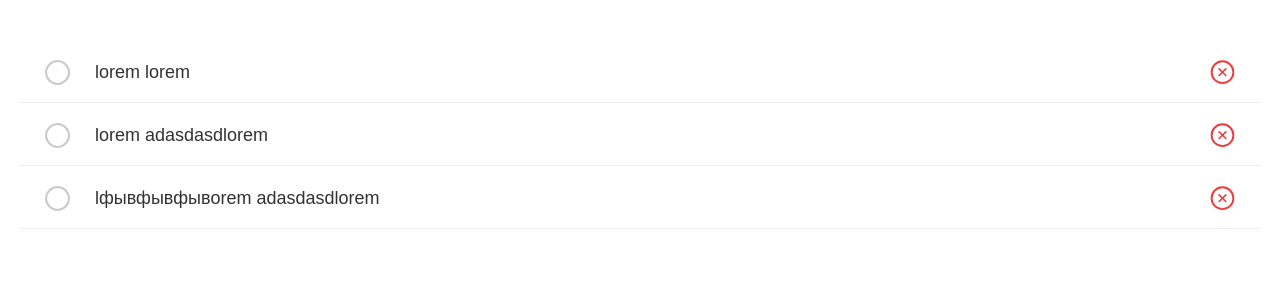
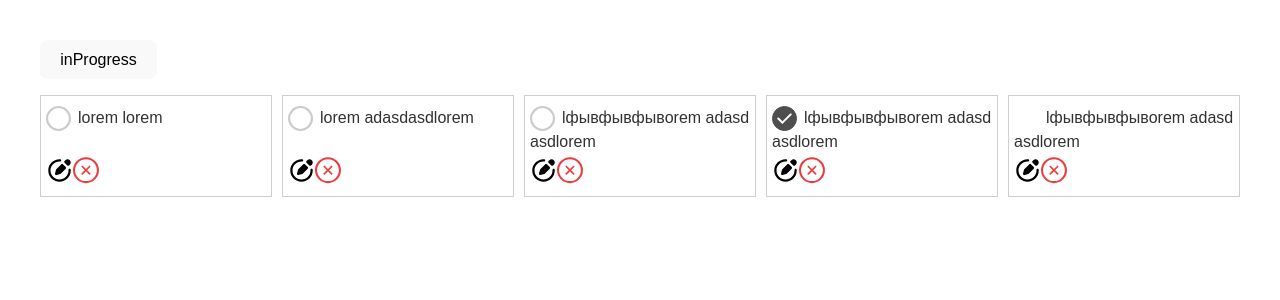
Before and after one commit to MrTussa/ReactTodo, a React (Vite) app: page / in a window 1280 px wide. Shown: the top 300 px of the page. Built offline with nearby package versions, Linux system fonts and the light colour scheme.

Commit message:
Added: ListFilter

```diff
--- a/src/App.jsx
+++ b/src/App.jsx
@@ -1,6 +1,6 @@
 import "./App.css";
-import { NewItem, List } from "./components";
-import { useState } from "react";
+import { NewItem, List, ListNav } from "./components";
+import { useState, useRef, useEffect } from "react";
 function App() {
   const startData = [
     {
@@ -21,19 +21,99 @@ function App() {
       text: "lфывфывфывorem adasdasdlorem",
       state: "unchecked",
     },
+    {
+      id: 3,
+      category: "Work",
+      text: "lфывфывфывorem adasdasdlorem",
+      state: "checked",
+    },
+    {
+      id: 4,
+      category: "Work",
+      text: "lфывфывфывorem adasdasdlorem",
+      state: "removed",
+    },
   ];
-
   const [category, setCategory] = useState("");
   const [currCategory, setCurrCategory] = useState("");
-  const [state, setState] = useState("unchecked");
   const [data, setData] = useState(startData);
+  const [filteredData, setFilteredData] = useState(data);
+  //DropdownList
+  const [list, setList] = useState([
+    {
+      id: 0,
+      value: "completed",
+      checked: false,
+    },
+    {
+      id: 1,
+      value: "inProgress",
+      checked: true,
+    },
+    {
+      id: 2,
+      value: "removed",
+      checked: false,
+    },
+  ]);
+  const dropdownRef = useRef(null)
+
+  const [open, setOpen] = useState(false)
+  const currentType = list.filter(item => item.checked)[0].value
+  const onClickItem = (id) => {
+		const newArray = list.map(item => {
+
+			return item.id === id
+				? { ...item, checked: !item.checked }
+				: { ...item, checked: false } //TODO: Исправить повторный клик на checked !!!ВЫЗЫВАЕТ ОШИБКИ
+		})
+		setList(newArray)
+    filterState(newArray)
+		// setOpen(false)
+	}
+  const dropdownHandler = () => {
+		setOpen(prev => {
+			return !prev
+		})
+	}
+  const handleClickOutside = event => {
+		if (dropdownRef.current && !dropdownRef.current.contains(event.target)) {
+			setOpen(false)
+		}
+	}
+  useEffect(() => {
+		document.addEventListener('mousedown', handleClickOutside)
+		return () => {
+			document.removeEventListener('mousedown', handleClickOutside)
+		}
+	}, [open])
+  //DropdownList
+
+  //filter state
+
+  const filterState = (newArray) => {
+    let  value  = newArray.filter(item => item.checked)[0].value
+    switch(value) {
+      case "inProgress":
+        value = "unchecked"
+        break
+      case "completed":
+        value = "checked"
+        break
+    }
+    const newData = data.filter(item => item.state === value)
+    setFilteredData(newData)
+  }
+
+  //filter state
   const inputChange = (e) => {
     const {
       value,
       dataset: { index },
     } = e.target;
     const objIndex = data.findIndex((obj) => obj.id == index);
-    const newData = data.map((obj) =>  obj.id === objIndex ?{ ...obj, text: value } : obj
+    const newData = data.map((obj) =>
+      obj.id === objIndex ? { ...obj, text: value } : obj
     );
     setData(newData);
   };
@@ -42,33 +122,35 @@ function App() {
       dataset: { index },
     } = e.target;
     const objIndex = data.findIndex((obj) => obj.id == index);
-    const newData = data.map((obj) => {
-      if (obj.id === objIndex && obj.state === "unchecked") {
-          return { ...obj, state: "checked" };
-      } else if (obj.id === objIndex && obj.state === "create") {
-          return { ...obj, state: "unchecked" };
-      }
-      return obj;
-    });
-    console.log(newData);
-
+    const newData = data.map((obj) =>
+      obj.id === objIndex && obj.state === "unchecked"
+        ? { ...obj, state: "checked" }
+        : obj
+    );
+    setData(newData);
+    filterState(list)
+  };
+  const deleteTodo = (e) => {
+    const {
+      dataset: { index },
+    } = e.target;
+    const newData = data.filter((obj) => obj.id != index);
     setData(newData);
   };
-  const deleteTodo = (e) => {
-  const {dataset: {index}} = e.target
-  console.log(index);
-  const newData = data.filter((obj) => obj.id != index)
-    // setData((current) =>
-    //   current.filter((obj) => obj.id !== index)
-    // );
-    console.log(newData);
-    setData(newData)
-  }
   return (
     <>
       <div className="container">
+        <ListNav
+          selected={currentType}
+          open={open}
+          onClickItem={onClickItem}
+          onClick={dropdownHandler}
+          dref={dropdownRef}
+          array={list}
+          filter={filterState}
+        />
         <List
-          data={data}
+          data={filteredData}
           inputChange={inputChange}
           onClickState={changeStateHandler}
           deleteTodo={deleteTodo}
--- a/src/components/List/List.module.css
+++ b/src/components/List/List.module.css
@@ -1,13 +1,28 @@
+/* .list {
+    margin: 0 -20px;
+    padding: 0;
+    width: 100%;
+    list-style-type: none;
+} */
+/* .listItem {
+    padding: 15px 20px 5px;
+    width: 100%;
+    display: flex;
+    flex-direction: row;
+    border-bottom: 1px solid #ededed;
+} */
 .list {
-    margin: 0 -20px;
+    display: flex;
+    gap: 10px;
     padding: 0;
     width: 100%;
     list-style-type: none;
 }
 .listItem {
-    padding: 15px 20px 5px;
-    width: 100%;
+    width: 25%;
+    min-height: 100px;
     display: flex;
     flex-direction: row;
-    border-bottom: 1px solid #ededed;
+    border: 1px solid #cecece;
+    text-overflow: clip;
 }
--- /dev/null
+++ b/src/components/ListNav/ListNav.jsx
@@ -0,0 +1,61 @@
+// import s from "./ListNav.module.css";
+// import { useState } from 'react';
+// export default function ListNav({ data, onClickList, onClickListItem,  }) {
+//   return (
+//     <>
+//       <div className={s.listNav}>
+//       <div
+//         className="ListNavigation-ellipsis"
+//         onClick={handleListNav}
+//       >
+//         <div className="ListNavigation-ellipsis--default">
+//           <img src="./Three\dots.svg"/>
+//         </div>
+//       </div>
+//       <ul className="ListNavigation-items">
+
+//       </ul>
+//       </div>
+//     </>
+//   );
+// }
+
+import s from "./ListNav.module.css";
+import clsx from "clsx"
+export default function ListNav({
+  array,
+  open,
+  onClick,
+  onClickItem,
+  dref,
+  selected,
+  filter
+}) {
+  return (
+    <div className={s.listContainer}>
+      <div ref={dref}>
+        {/* <Button onClick={onClick}>{selected}</Button> */}
+        <button onClick={onClick} className={clsx(s.button)}>
+			{selected}
+		</button>
+        {open && (
+          <ul className={s.items}>
+            {array.map((item) => {
+              return (
+                <li
+                  onClick={() => {
+                    onClickItem(item.id);
+                  }}
+                  key={item.id}
+                  className={clsx(s.item, {[s.itemChecked]: item.checked === true})}
+                >
+                  {item.value}
+                </li>
+              );
+            })}
+          </ul>
+        )}
+      </div>
+    </div>
+  );
+};
--- /dev/null
+++ b/src/components/ListNav/ListNav.module.css
@@ -0,0 +1,64 @@
+/* .list {
+    margin: 0 -20px;
+    padding: 0;
+    width: 100%;
+    list-style-type: none;
+} */
+/* .listItem {
+    padding: 15px 20px 5px;
+    width: 100%;
+    display: flex;
+    flex-direction: row;
+    border-bottom: 1px solid #ededed;
+} */
+.list {
+    display: flex;
+    gap: 10px;
+    padding: 0;
+    width: 100%;
+    list-style-type: none;
+}
+.listItem {
+    width: 25%;
+    min-height: 100px;
+    display: flex;
+    flex-direction: row;
+    border: 1px solid #cecece;
+    text-overflow: clip;
+}
+.items {
+    /* display: flex;
+    gap: 10px;
+    padding: 0;
+    width: 100%;
+    list-style-type: none; */
+    position: absolute;
+    z-index: 1;
+    list-style-type: none;
+    margin: 0;
+    padding: 0;
+    background: #fff;
+    box-shadow: 0 2px 10px 1px rgba(0,0,0,.15);
+    border-radius: 5px 0 5px 5px;
+    display: flex;
+    flex-direction: column;
+    width: fit-content;
+}
+.item {
+    cursor: pointer;
+    margin: 0;
+    padding: 10px 20px;
+    text-align: center;
+    text-transform: capitalize;
+    font-size: 16px;
+    color: #b7b7b7;
+    border-bottom: 1px solid #ededed;
+    position: relative;
+}
+.listContainer {
+    position: relative;
+    width: fit-content;
+}
+.itemChecked {
+    color: rgb(0, 195, 255);
+}
--- /dev/null
+++ b/src/components/ListNav/index.jsx
@@ -0,0 +1,2 @@
+import ListNav from "./ListNav"
+export default ListNav
--- a/src/components/NewItem/NewItem.jsx
+++ b/src/components/NewItem/NewItem.jsx
@@ -1,13 +1,39 @@
-import s from "./NewItem.module.css"
-import { RadioBtn } from ".."
-export default function NewItem({ content, btnState, onClickState, inputChange, id, deleteTodo }) {
-    return(
+import s from "./NewItem.module.css";
+import { RadioBtn } from "..";
+import { useState } from "react"
+export default function NewItem({
+  content,
+  btnState,
+  onClickState,
+  inputChange,
+  id,
+  deleteTodo,
+}) {
+  const [edit, setEdit] = useState(false)
+  const editTodo = () => {
+    setEdit(!edit)
+  }
+  return (
     <div className={s.itemContainer}>
-        <RadioBtn state={btnState} onClick={onClickState}  data={id}/>
-        <div className={s.content}>
-            <input type="text" onChange={inputChange} value={content} className={s.input} data-index={id}/>
+        <RadioBtn
+          state={btnState}
+          onClick={onClickState}
+          data={id}
+          className={s.button}
+        />
+      <div className={s.content}>
+        {
+          edit ?
+          <textarea type="text" onChange={inputChange} value={content} className={s.input} data-index={id}/> :
+          <p className={s.text}>{content}</p>
+        }
+      </div>
+      <div className={s.editTab}>
+        <div className={s.editButtons}>
+        <RadioBtn state="edit" onClick={editTodo} data={id} />
+        <RadioBtn state="delete" onClick={deleteTodo} data={id} />
         </div>
-        <RadioBtn state="delete" onClick={deleteTodo} data={id}/>
+      </div>
     </div>
-    )
+  );
 }
--- a/src/components/NewItem/NewItem.module.css
+++ b/src/components/NewItem/NewItem.module.css
@@ -1,11 +1,12 @@
 .content {
     flex: 2 1;
-    padding-left: 20px;
 }
 .itemContainer {
+    padding: 5px;
+    position: relative;
     width: 100%;
     display: flex;
-    flex-direction: row;
+    flex-direction: column;
 }
 .input {
     font-size: 18px;
@@ -15,3 +16,20 @@
     color: #323232;
     outline: none;
 }
+.text {
+    padding-top: 5px;
+    margin: 0;
+   word-break: break-all;
+   display: inline-block;
+   text-indent: 2em;
+}
+.button {
+    position: absolute;
+}
+.editTab {
+    justify-content: space-between;
+    display: flex;
+}
+.editButtons {
+    display: flex;
+}
--- a/src/components/RadioBtn/RadioBtn.jsx
+++ b/src/components/RadioBtn/RadioBtn.jsx
@@ -1,8 +1,8 @@
 import s from "./RadioBtn.module.css";
 import cslx from "clsx"
-export default function RadioBtn({ onClick, state = "unchecked", data }) {
+export default function RadioBtn({ onClick, state = "unchecked", data, className}) {
   return (
-    <div  onClick={onClick} className={cslx(s.radioContainer, {[s.radioDelete]: state === "delete"})}>
+    <div  onClick={onClick} className={cslx(s.radioContainer, className, {[s.radioDelete]: state === "delete", [s.radioEdit]: state === "edit"})}>
       {state === "unchecked" && (
         <div data-index={data} className={s.radio}>
           <img src="./unchecked.svg" className={s.img}/>
@@ -20,6 +20,10 @@ export default function RadioBtn({ onClick, state = "unchecked", data }) {
           <img data-index={data} src="./remove.svg" className={s.imgDelete}/>
 
       )}
+      {state === "edit" && (
+          <img data-index={data} src="./edit.svg" className={s.imgEdit}/>
+
+      )}
     </div>
   );
 }
--- a/src/components/RadioBtn/RadioBtn.module.css
+++ b/src/components/RadioBtn/RadioBtn.module.css
@@ -1,5 +1,5 @@
 .radioContainer {
-    padding: 5px 5px 0 5px;
+    padding-top: 5px;
 }
 .radio:hover::before {
     content: url("/hover.svg");
@@ -12,9 +12,16 @@
     height: 25px;
 }
 .imgDelete {
-    width: 35px;
-    height: 35px;
+    width: 27px;
+    height: 27px;
+}
+.imgEdit {
+    width: 27px;
+    height: 27px;
 }
 .radioDelete {
     padding: 0;
 }
+.radioEdit {
+    padding: 0;
+}
--- a/src/components/index.jsx
+++ b/src/components/index.jsx
@@ -1,3 +1,4 @@
 export { default as RadioBtn } from "./RadioBtn"
 export { default as List } from "./List"
+export { default as ListNav } from "./ListNav"
 export { default as NewItem } from "./NewItem"
```
Also changed, not shown: public/edit.svg (added), public/remove.svg.
